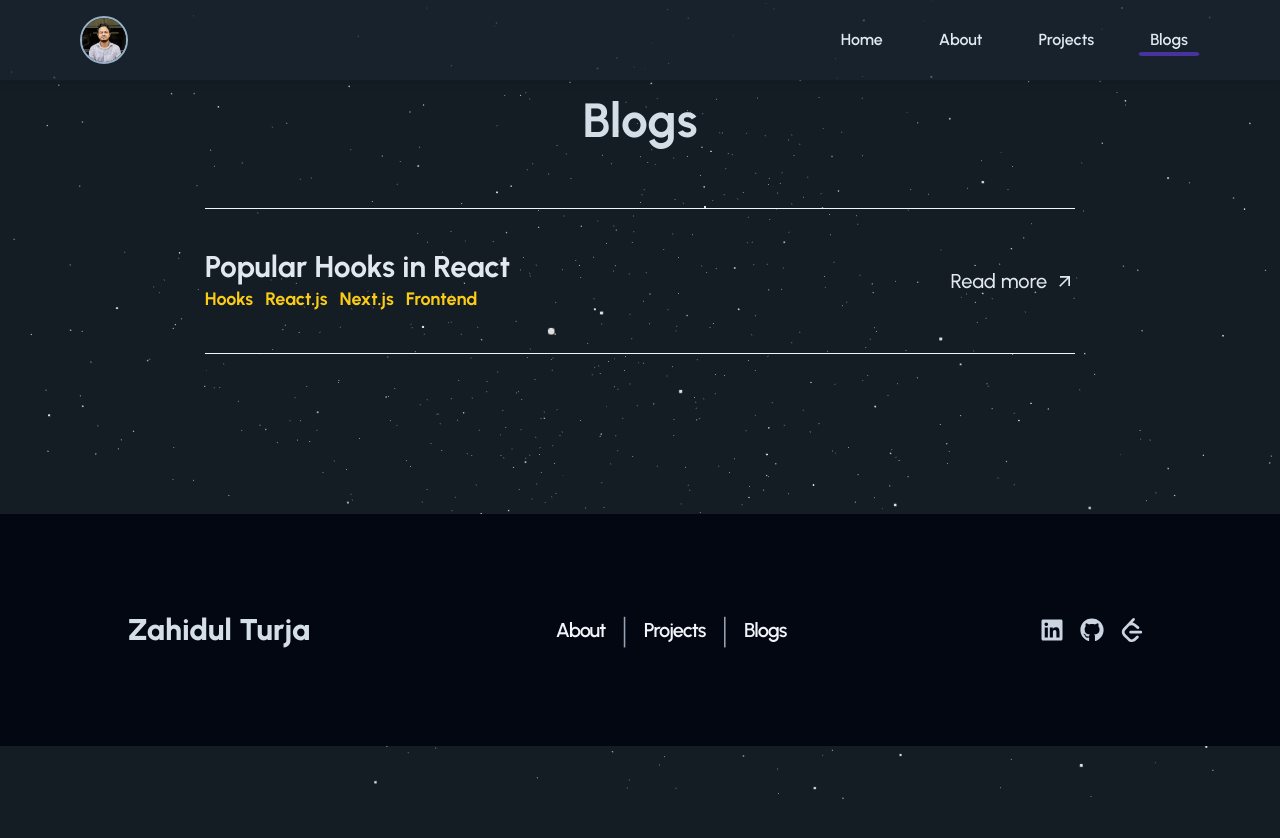
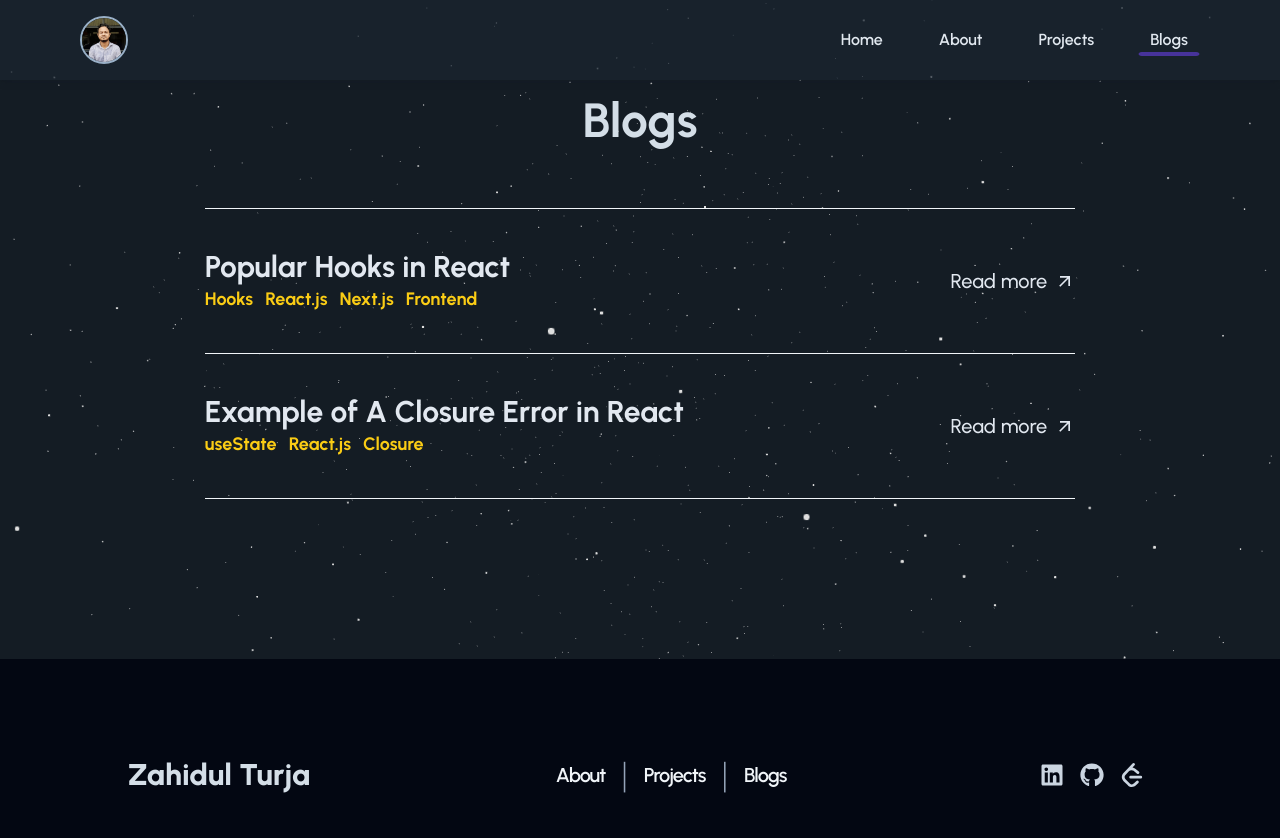
Before and after one commit to Zahidul-Turja/zahidul-turja-portfolio, a Next.js app: page /blogs in a window 1280 px wide. Shown: the top 838 px of the page. Before the commit the page ends 800 px from the top, so only its background shows below. Built offline with nearby package versions, Linux system fonts and the light colour scheme.

Commit message:
testing git connection

```diff
--- a/public/data/data.js
+++ b/public/data/data.js
@@ -30,13 +30,13 @@ export const BlogItems = [
     image: "/blog-images/react-hooks/cover-react-hooks.jpg",
     imageHover: "/blog-images/react-hooks/hover-react-hooks.png",
   },
-  // {
-  //   id: "blog-2",
-  //   title: "Example of A Closure Error in React",
-  //   tags: ["useState", "React.js", "Closure"],
-  //   image: "wild-oasis-client.png",
-  //   imageHover: "wild-oasis-client.png",
-  // },
+  {
+    id: "blog-2",
+    title: "Example of A Closure Error in React",
+    tags: ["useState", "React.js", "Closure"],
+    image: "wild-oasis-client.png",
+    imageHover: "wild-oasis-client.png",
+  },
   // {
   //   id: "blog-3",
   //   title: "React Query",
```
